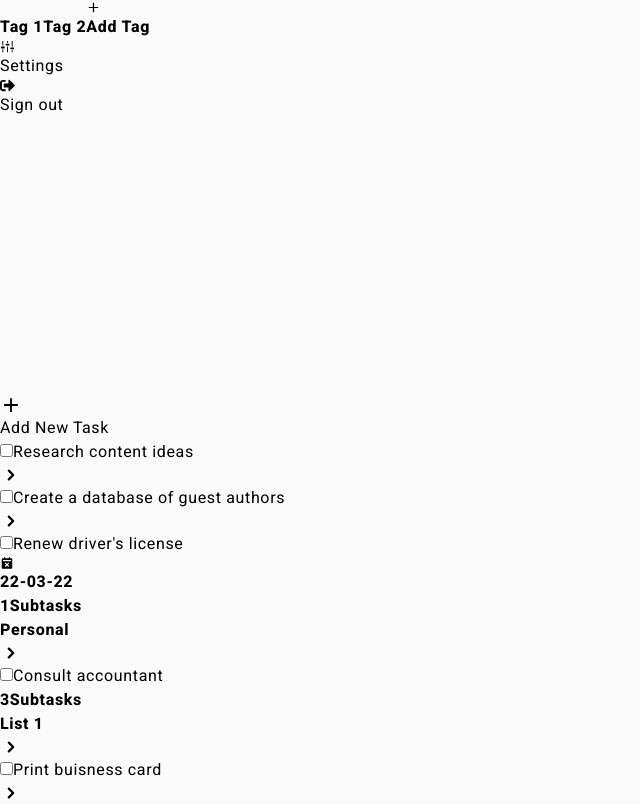
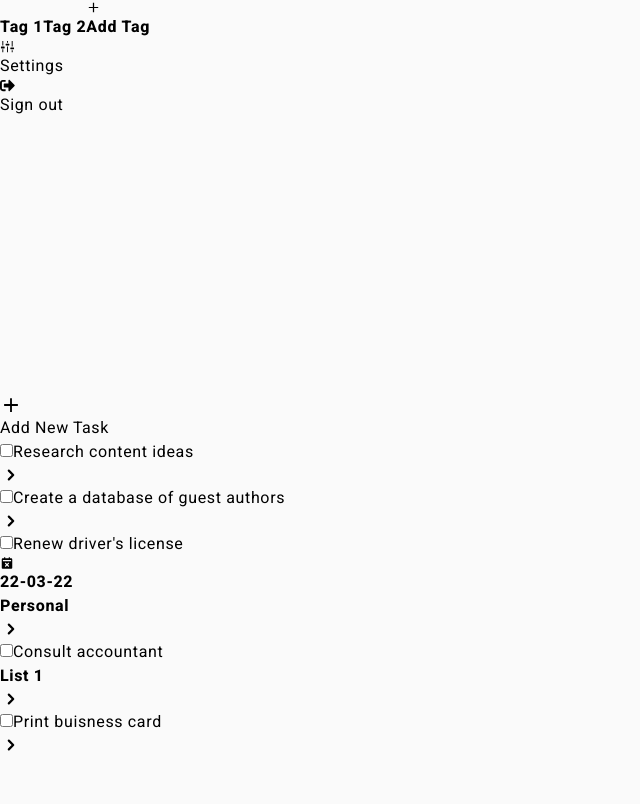
Before and after one commit to setykarimi/Note-app, a React (Vite) app: page / in a window 1280 px wide. Shown: the part 366-1170 px from the top of the page, without its empty margins (0-640 px from the left). After the commit the page ends 1122 px from the top, so only its background shows below. Built offline with nearby package versions, Linux system fonts and the light colour scheme.

Commit message:
Subject: Note app, Description: Remove subtask, Date: 9/29/2023

```diff
--- a/src/components/tasks/taskList.jsx
+++ b/src/components/tasks/taskList.jsx
@@ -21,7 +21,6 @@ export default function TaskList() {
         title: "Personal",
         color: "bg-red-500",
       },
-      subtask: 1,
     },
     {
       id: 4,
@@ -30,7 +29,6 @@ export default function TaskList() {
         title: "List 1",
         color: "bg-yellow-500",
       },
-      subtask: 3,
     },
     {
       id: 5,
@@ -57,30 +55,24 @@ export default function TaskList() {
 
 const Task = ({ task }) => {
   const showTaskDetails = (task) => {
-console.log(task)
-  }
+    console.log(task);
+  };
   return (
-    <div className="p-4 cursor-pointer text-gray-600 border-b border-b-gray-150 flex justify-between items-center" onClick={()=>showTaskDetails(task)}>
+    <div
+      className="p-4 cursor-pointer text-gray-600 border-b border-b-gray-150 flex justify-between items-center"
+      onClick={() => showTaskDetails(task)}
+    >
       <div>
         <div className="flex items-center gap-2">
           <input type="checkbox" className="w-4 h-4 border border-gray-100" />
           <span>{task.title}</span>
         </div>
-        {(task.date || task.label || task.subtask) && (
+        {(task.date || task.label) && (
           <div className="flex items-center flex-wrap gap-6 mt-2 ml-6">
             {task.date && (
               <div className="flex items-center text-gray-600 gap-1">
                 <BiSolidCalendarX size={14} />
                 <span className="text-xs  font-bold">{task.date}</span>
-              </div>
-            )}
-
-            {task.subtask && (
-              <div className="flex items-center text-gray-600 gap-2 text-xs font-bold">
-                <span className="bg-gray-200 font-bold w-7 text-center py-[1px] rounded">
-                  {task.subtask}
-                </span>
-                Subtasks
               </div>
             )}
 
@@ -96,7 +88,7 @@ console.log(task)
           </div>
         )}
       </div>
-      <HiChevronRight size={22}/>
+      <HiChevronRight size={22} />
     </div>
   );
 };
```
